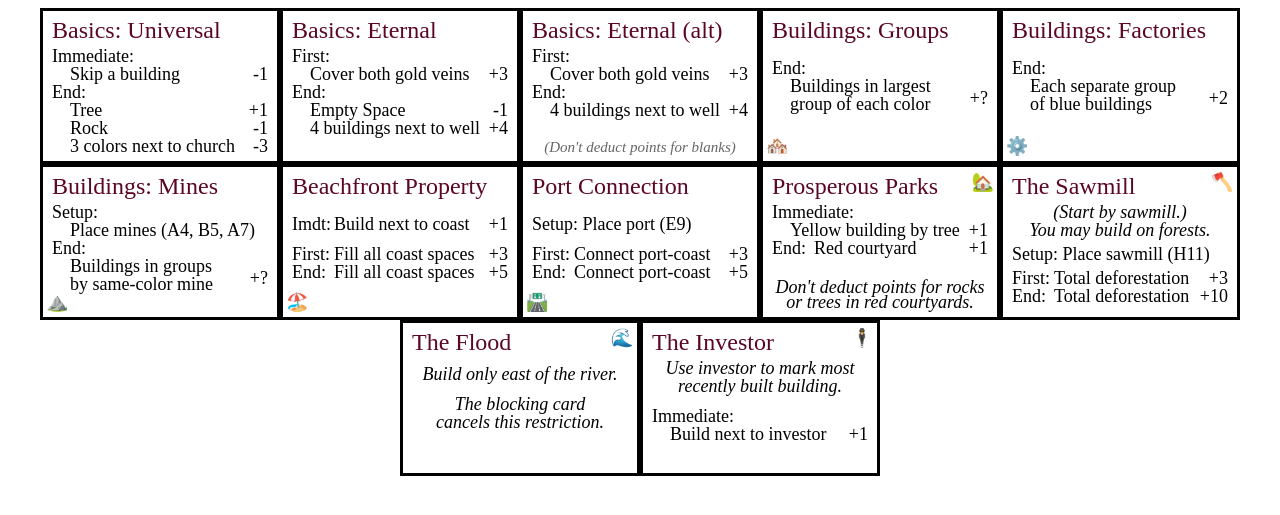
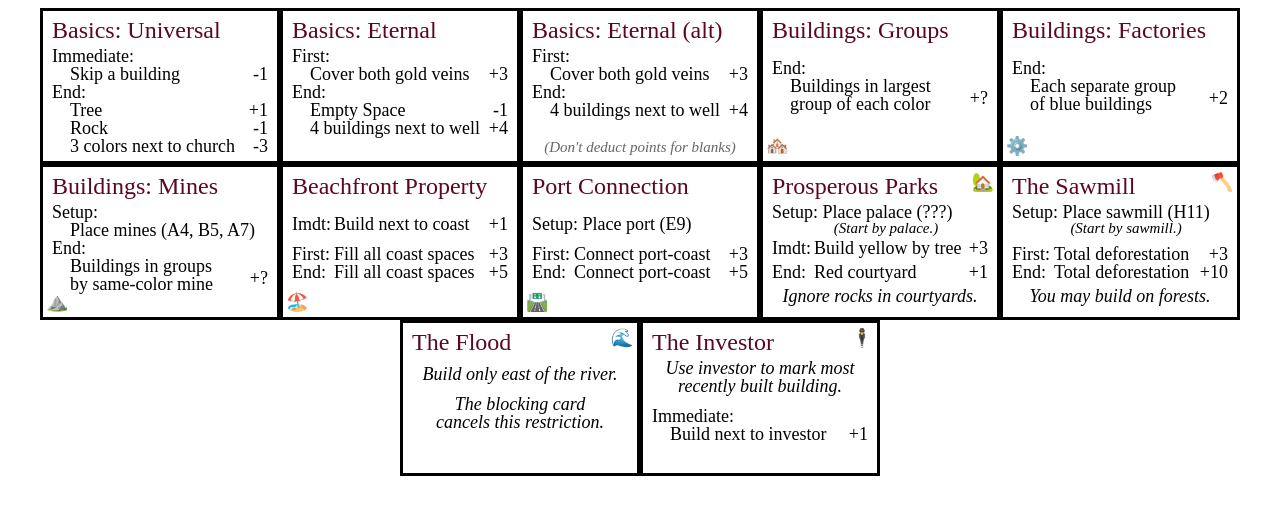
Before and after one commit to bacontime/games-mirror, a Jekyll site: the page ref/mycitycards.html, which Jekyll copies as it is, in a window 1280 px wide. Shown: the top 515 px of the page. Built offline with Jekyll 4.4.1, drawn with Linux system fonts in a browser that asks for light colours.

Commit message:
my city - rewrite forest and parks

```diff
--- a/ref/mycitycards.html
+++ b/ref/mycitycards.html
@@ -181,16 +181,17 @@
     <rect width="40" height="26" fill="none" stroke="black" stroke-width="1"/>
     <text x="2" y="5" fill="#5c0625" font-size="4" >Prosperous Parks</text>
 
-    <text x="2" y="9" fill="#000" font-size="3" >Immediate: </text>
-    <text x="5" y="12" fill="#000" font-size="3" >Yellow building by tree</text>
-    <text x="38" y="12" fill="#000" font-size="3" text-anchor="end">+1</text>
+    <text x="2" y="9" fill="#000" font-size="3" >Setup: Place palace (???)</text>
+    <text x="21" y="11.5" fill="#000" font-size="2.5" font-style="italic" text-anchor="middle">  (Start by palace.)</text>
 
-    <text x="2" y="15" fill="#000" font-size="3" >End: </text>
-    <text x="9" y="15" fill="#000" font-size="3" >Red courtyard</text>
-    <text x="38" y="15" fill="#000" font-size="3" text-anchor="end">+1</text>
+    <text x="2"  y="15" fill="#000" font-size="3" >Imdt: </text>
+    <text x="9"  y="15" fill="#000" font-size="3">Build yellow by tree</text>
+    <text x="38" y="15" fill="#000" font-size="3" text-anchor="end">+3</text>
+    <text x="2"  y="19" fill="#000" font-size="3" >End: </text>
+    <text x="9"  y="19" fill="#000" font-size="3">Red courtyard</text>
+    <text x="38" y="19" fill="#000" font-size="3" text-anchor="end">+1</text>
 
-    <text x="20" y="21.5" fill="#000" font-size="3" font-style="italic" text-anchor="middle">Don't deduct points for rocks</text>
-    <text x="20" y="24" fill="#000" font-size="3" font-style="italic" text-anchor="middle">or trees in red courtyards.</text>
+    <text x="20" y="23" fill="#000" font-size="3" font-style="italic" text-anchor="middle">Ignore rocks in courtyards.</text>
 
     <text x="39" y="4" fill="#000" font-size="3" text-anchor="end">🏡</text>
 </svg>
@@ -201,18 +202,17 @@
     <rect width="40" height="26" fill="none" stroke="black" stroke-width="1"/>
     <text x="2" y="5" fill="#5c0625" font-size="4" >The Sawmill</text>
 
-    <text x="20" y="9" fill="#000" font-size="3" font-style="italic" text-anchor="middle">(Start by sawmill.)</text>
-    <text x="20" y="12" fill="#000" font-size="3" font-style="italic" text-anchor="middle">You may build on forests.</text>
+    <text x="2" y="9" fill="#000" font-size="3" >Setup: Place sawmill (H11)</text>
+    <text x="21" y="11.5" fill="#000" font-size="2.5" font-style="italic" text-anchor="middle">  (Start by sawmill.)</text>
 
-    <text x="2" y="16" fill="#000" font-size="3" >Setup: Place sawmill (H11)</text>
+    <text x="2"  y="16" fill="#000" font-size="3" >First: </text>
+    <text x="9"  y="16" fill="#000" font-size="3">Total deforestation</text>
+    <text x="38" y="16" fill="#000" font-size="3" text-anchor="end">+3</text>
+    <text x="2"  y="19" fill="#000" font-size="3" >End: </text>
+    <text x="9"  y="19" fill="#000" font-size="3">Total deforestation</text>
+    <text x="38" y="19" fill="#000" font-size="3" text-anchor="end">+10</text>
 
-
-    <text x="2"  y="20" fill="#000" font-size="3" >First: </text>
-    <text x="9"  y="20" fill="#000" font-size="3">Total deforestation</text>
-    <text x="38" y="20" fill="#000" font-size="3" text-anchor="end">+3</text>
-    <text x="2"  y="23" fill="#000" font-size="3" >End: </text>
-    <text x="9"  y="23" fill="#000" font-size="3">Total deforestation</text>
-    <text x="38" y="23" fill="#000" font-size="3" text-anchor="end">+10</text>
+    <text x="20" y="23" fill="#000" font-size="3" font-style="italic" text-anchor="middle">You may build on forests.</text>
 
     <text x="37" y="4" fill="#000" font-size="3" text-anchor="middle" >🪓</text>
     <text x="39" y="4" fill="#000" font-size="3" text-anchor="end" ></text>
```
